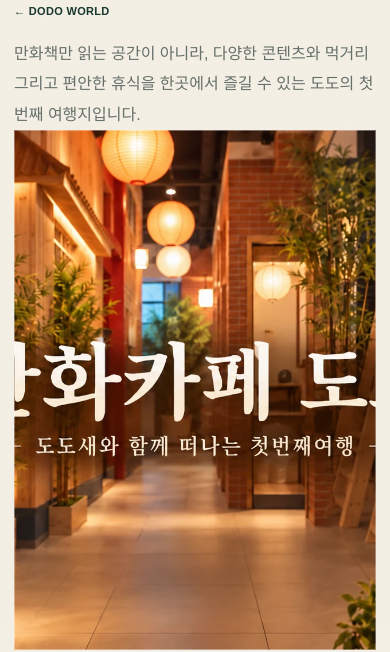
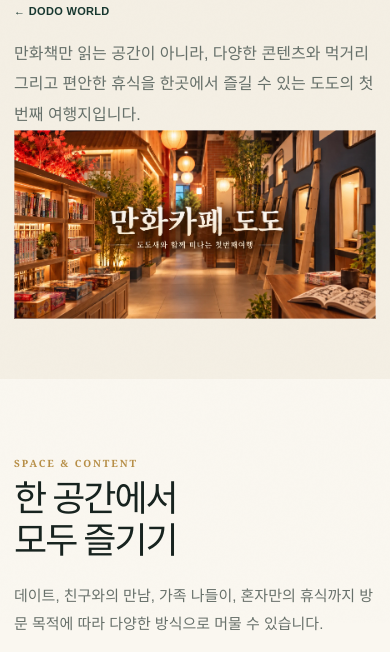
Before and after one commit to dodo821001/DODO-WORD, a plain HTML site: page cafe.html in a window 390 px wide. Shown: the part 221-873 px from the top of the page. Drawn offline with Linux system fonts and the light colour scheme.

Commit message:
Update style.css

```diff
--- a/assets/style.css
+++ b/assets/style.css
@@ -282,3 +282,17 @@
   opacity:1;
   transition:opacity .16s ease;
 }
+/* 만화카페 도도 - 모바일 메인 이미지 전체 보이기 */
+@media (max-width: 640px){
+  .sub-photo:has(img[data-cms-src="cafe.hero_image"]){
+    height:auto !important;
+    max-height:none !important;
+  }
+
+  .sub-photo img[data-cms-src="cafe.hero_image"]{
+    width:100% !important;
+    height:auto !important;
+    object-fit:contain !important;
+    object-position:center !important;
+  }
+}
```
